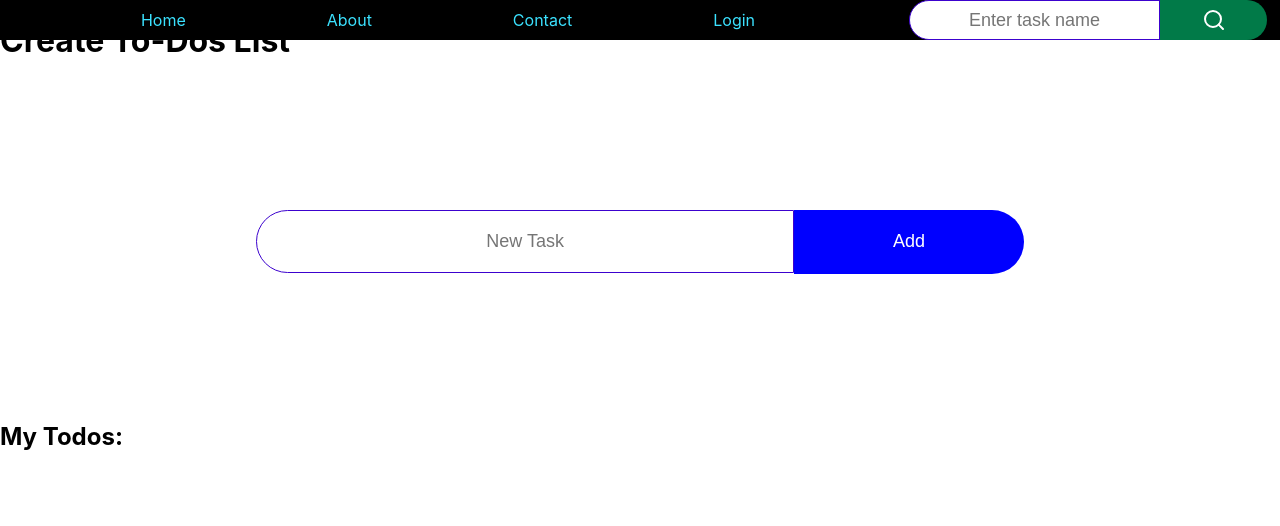
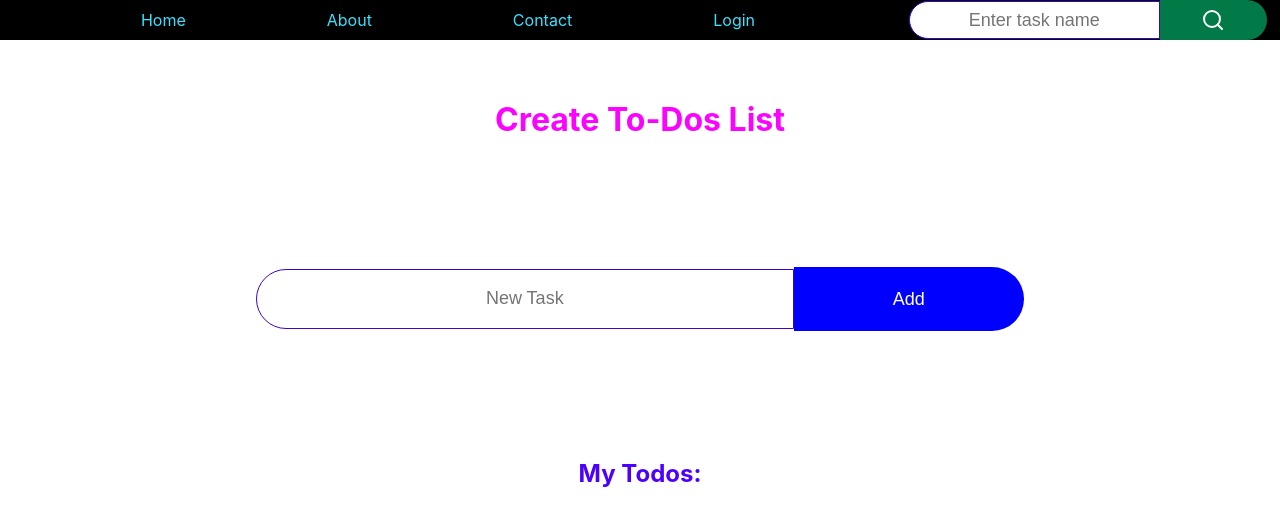
Before and after one commit to khanra321/To-do-List, a React (Create React App) app: page / in a window 1280 px wide. Shown: the top 526 px of the page. Built offline with nearby package versions, Linux system fonts and the light colour scheme.

Commit message:
Add Todos.CSS

```diff
--- a/src/Components/Todos.js
+++ b/src/Components/Todos.js
@@ -1,5 +1,6 @@
 
 import React, {useState} from 'react'
+import "../Styles/Todos.css"
 import AddTodo from './AddTodo.js'
 import TodoItems from './TodoItems.js'
 
--- a/src/Styles/Todos.css
+++ b/src/Styles/Todos.css
@@ -0,0 +1,22 @@
+*{
+    margin: 0;
+    padding:0;
+    box-sizing: border-box;
+}
+
+#container{
+    margin-top: 100px;
+
+    display: flex;
+    flex-direction: column;
+    justify-content: center;
+    align-items: center;
+
+}
+#listCreate{
+    color:rgb(251, 3, 255)
+}
+
+#list{
+    color:rgb(76, 0, 255)
+}
```
